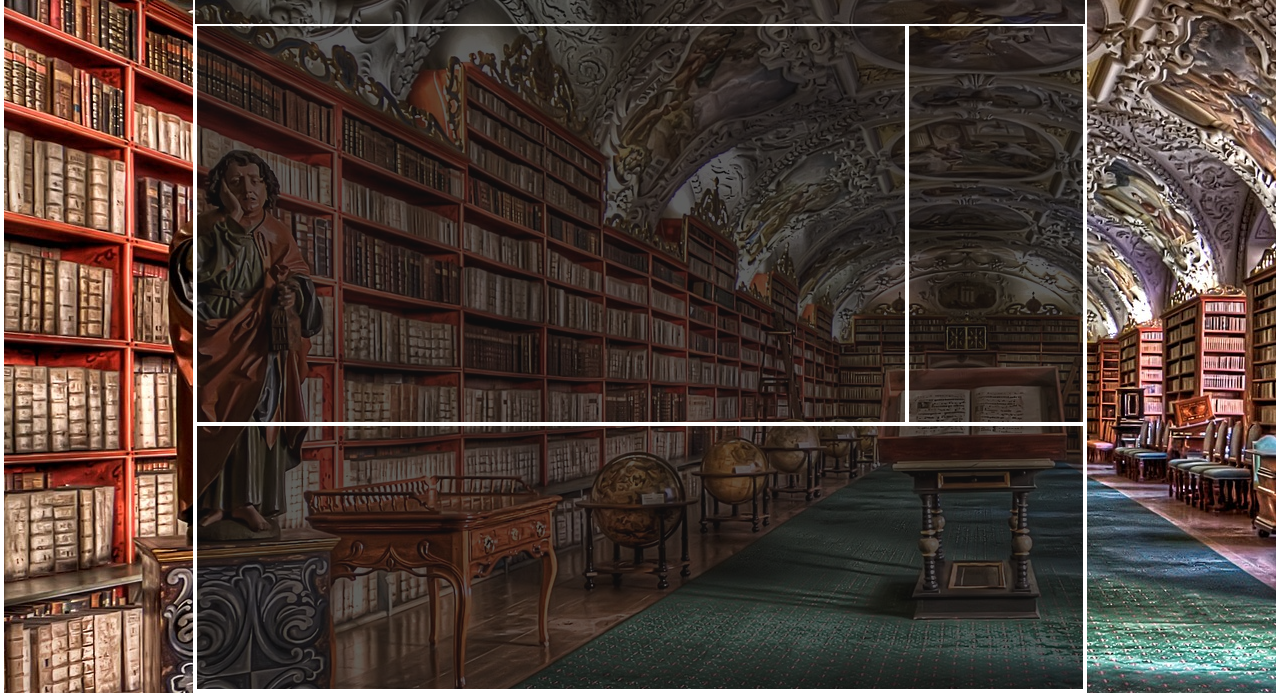
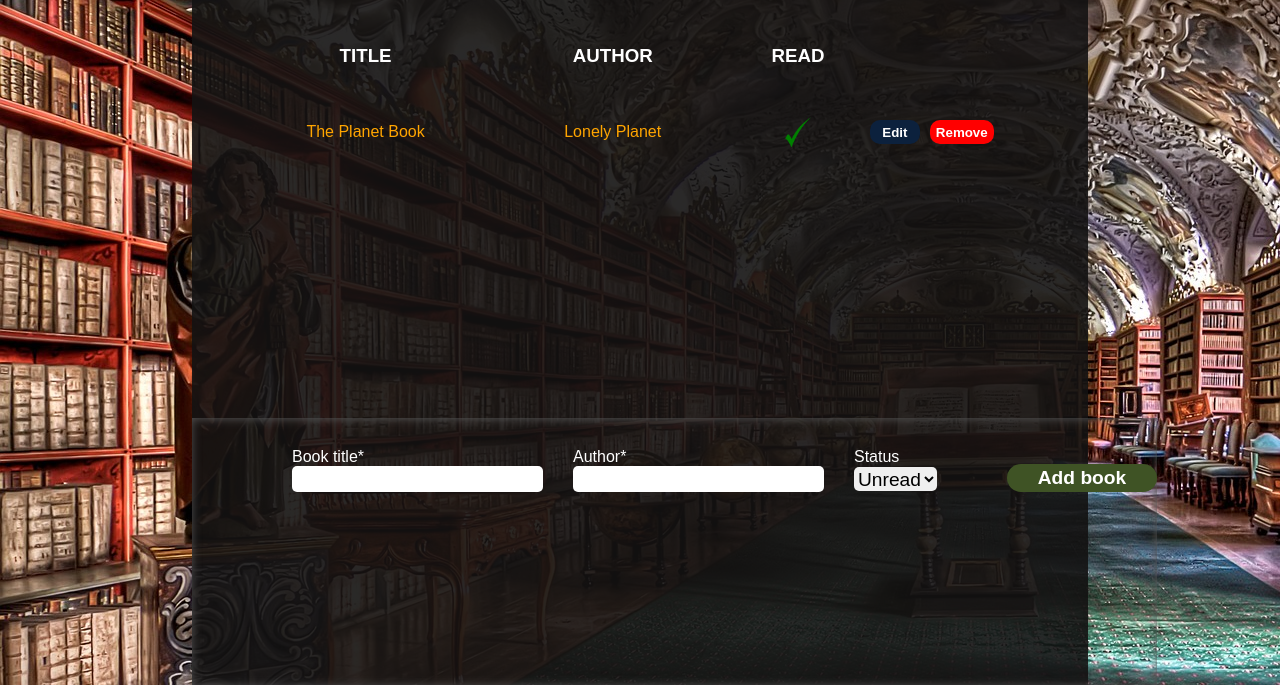
Before and after one commit to Potrocio/project-library, a plain HTML site: page index.html in a window 1280 px wide. Shown: the part 115-812 px from the top of the page. Drawn offline with Linux system fonts and the light colour scheme.

Commit message:
finish basic template with css and html, test some js code

```diff
--- a/index.html
+++ b/index.html
@@ -12,10 +12,41 @@
     <div class="page-content">
         <h1 class="header">Project-Library</h1>
         <div class="main-column">
-
+            <h3 class="title-heading">TITLE</h3>
+            <h3 class="author-heading">AUTHOR</h3>
+            <h3 class="read-status">READ</h3>
+            <h3 class="edit-column"></h3>
+            <div class="the-planet-book title">The Planet Book</div>
+            <div class="the-planet-book author">Lonely Planet</div>
+            <div class="the-planet-book read-status">
+                <img src="images/checkmark.png"
+                alt="checkmark icon">
+            </div>
+            <div class="the-planet-book edit">
+                <button class="edit-books">Edit</button>
+                <button class="delete-book">Remove</button>
+            </div>
         </div>
-        <div class="new-book-bar"></div>
-        <div class="edit-book-bar"></div>
+        <div class="new-book-bar">
+            <form action="" method="post">
+                <div class="form-column">
+                    <label for="title">Book title*</label>
+                    <input type="text" id="title" name="title" required>
+                </div>
+                <div class="form-column">
+                    <label for="author">Author*</label>
+                    <input type="text" id="author" name="author" required>
+                </div>
+                <div class="form-column">
+                    <label for="status">Status</label>
+                    <select name="status">
+                        <option value="read">Read</option>
+                        <option value="unread" selected>Unread</option>
+                    </select>
+                </div>
+                <button type="button" class="add-new-book">Add book</button>
+            </form>
+        </div>
     </div>
 </body>
 </html>
--- a/logic.js
+++ b/logic.js
@@ -0,0 +1,9 @@
+let myLibrary = [];
+
+function Book(title,author,read) {
+    this.title = title;
+    this.author = author;
+    this.read = read;
+};
+
+const htmlBooks = document.querySelector('.main-column');
--- a/style.css
+++ b/style.css
@@ -1,5 +1,5 @@
 body {
-    background-image: url('/images/body-background.jpg');
+    background-image: url('images/body-background.jpg');
     background-repeat: no-repeat;
     background-position: cover;
     margin: 0;
@@ -12,18 +12,16 @@ body {
     width: 70%;
     height: 100vh;
     display: grid;
-    grid-template: 1fr 3fr 2fr/ 4fr 1fr;
-    background-color: rgba(19, 18, 18, 0.678);
+    grid-template: 1fr 3fr 2fr/ 1fr;
+    background-color: rgba(19, 18, 18, 0.9);
 }
 
-* {
+/* * {
     border: 2px solid white;
-    color: white;
-
-}
+} */
 
 .header {
-    grid-area: 1/1/2/3;
+    grid-area: 1/1/2/2;
     display:grid;
     place-items: center;
     text-align: center;
@@ -34,18 +32,104 @@ body {
 }
 
 .main-column {
-    grid-area: 2/1/3/2;
+    grid-area: 2/1/2/2;
+    display: grid;
+    grid-template: repeat(5,1fr)/ 1fr 1fr .5fr 1fr;
+    margin-left: 50px;
+    margin-right: 50px;
+    overflow: scroll;
+    overflow-x: auto;
+    margin-bottom: 20px;
+    color: white;
+}
+
+.main-column img {
+    height: 30px;
+}
+
+.main-column div,
+h3 {
+    display: grid;
+    place-items: center;
+}
+
+.page-content .new-book-bar {
+    grid-area: 3/1/4/2;
+    box-shadow: inset 0 1px 10px #535252;
+}
+
+button {
+    color:white;
+}
+
+.new-book-bar button {
+    background-color: rgb(63, 83, 37);
+    height: 28px;
+    width: 150px;
+    border-radius: 15px;
+    margin-top: auto;
+    margin-left: 40px;
+    font-weight: bold;
+    font-size: 1.2rem;
+    border: none;
+}
+
+.main-column div{
+    color: orange;
+}
+
+.delete-book {
+    margin-left: 10px;
+    background-color: red;
+    border-radius: 10px;
+    font-weight: bold;
+    height: 1.5rem;
+    border: none;
+}
+
+div.edit {
+    margin-right: auto;
+    display: flex;
+    align-items: center;
+}
+
+.edit-books {
+    margin-left: 10px;
+    background-color: rgb(12, 33, 61);
+    border-radius: 10px;
+    font-weight: bold;
+    height: 1.5rem;
+    border: none;
+    width: 50px;
+}
+
+button:hover {
+    box-shadow: 2px 2px 4px grey;
+    color: black;
+}
+
+.new-book-bar{}
+
+form {
+    display: flex;
+    margin-top: 30px;
+    margin-left: 100px;
+}
+
+label {
+    color: white;
 
 }
 
+input, select {
+    height: 1.5rem;
+    border-radius: 5px;
+    margin-right: 30px;
+    font-size: 1.2rem;
+    border: none;
+}
 
-.page-content .new-book-bar {
-    grid-area: 3/1/4/3;
+.form-column {
+    display: grid;
 
 }
-
-.edit-book-bar{
-    grid-area: 2/2/3/3;
-
-
-}
```
Also changed, not shown: images/checkmark.png (added).
